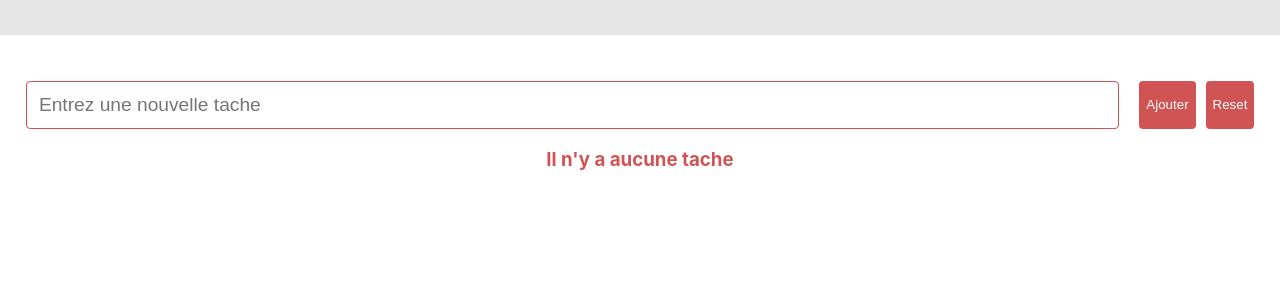
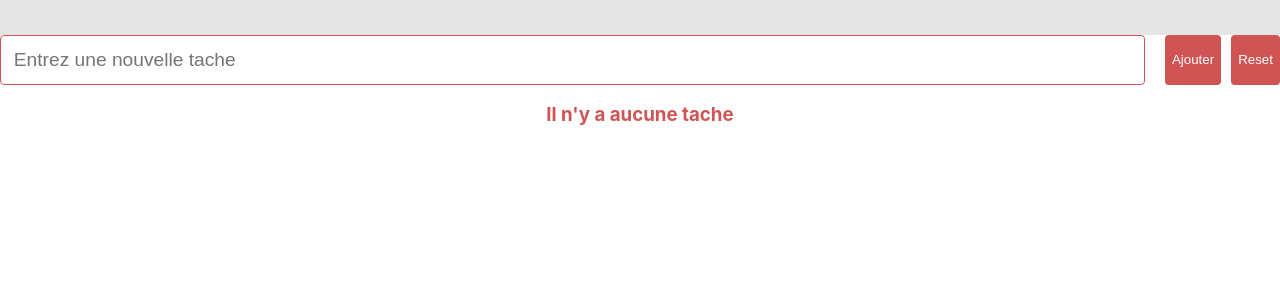
Before and after one commit to kevintsi/ToDoList, a React (Create React App) app: page / in a window 1280 px wide. Shown: the top 300 px of the page. Built offline with nearby package versions, Linux system fonts and the light colour scheme; the HTML template or start-up script is replaced by a standard one.

Commit message:
Modification du CSS (affichage de la liste)

```diff
--- a/src/App.css
+++ b/src/App.css
@@ -3,8 +3,10 @@
   margin: 0 auto;
 }
 
-.container {
-  padding: 2%;
+.header {
+  position: sticky;
+  top: 0;
+  z-index: 1;
 }
 
 .todo-list form {
@@ -32,7 +34,6 @@
 
 .list-container {
   height: 63em;
-  overflow: auto;
 }
 
 h3 {
--- a/src/App.js
+++ b/src/App.js
@@ -24,7 +24,6 @@ function App() {
         "name": inputTodo.trim(),
         "isDone": false
       }
-      console.log(localStorage.getItem("todos") !== null)
       if (localStorage.getItem("todos") !== null) {
         let todos = JSON.parse(localStorage.getItem("todos"))
         todos.push(todo)
@@ -93,6 +92,9 @@ function App() {
     console.log("Update progress bar")
     let selecteds = todos.filter((todo) => todo.isDone === true)
     let width = Math.round(selecteds.length / todos.length * 100)// Change la taille de barre de progression (nombre de tache selectionné / total tache)
+    if (isNaN(width)) {
+      setBarStyle({ "width": 0, "color": "white" })
+    } else {
       if (width >= 70) { // Change la couleur en fonction de la width obtenue
         setBarStyle({ "width": width, "color": "#26C281" })
       } else if (width > 40 && width < 70) {
@@ -100,6 +102,8 @@ function App() {
       } else {
         setBarStyle({ "width": width, "color": "#D05454" })
       }
+    }
+
   }, [todos])
 
   /**
@@ -115,9 +119,10 @@ function App() {
 
   return (
     <div className="todo-list">
-      <ProgressBar barStyle={barStyle} />
       <ToastContainer />
       <div className="container">
+        <div className="header">
+          <ProgressBar barStyle={barStyle} />
           <form onSubmit={_submit}>
             <input
               type="text"
@@ -128,6 +133,7 @@ function App() {
             <button type="submit">Ajouter</button>
             <button type="button" onClick={_removeAll}>Reset</button>
           </form>
+        </div>
         <div className="list-container">
           {todos.length > 0 ? (
             <ul>
--- a/src/components/ProgressBar/ProgressBar.css
+++ b/src/components/ProgressBar/ProgressBar.css
@@ -1,7 +1,6 @@
 .progress-bar-container {
     height: 35px;
     background-color: #E5E5E5;
-    margin-bottom: 20px;
 }
 
 .progress-bar-container>div {
--- a/src/index.css
+++ b/src/index.css
@@ -2,6 +2,7 @@ html,
 body,
 #root {
   margin: 0;
+  padding: 0;
   height: 100%;
   width: 100%;
   display: flex;
```
Lines whose indentation alone changed are shown as unchanged.
